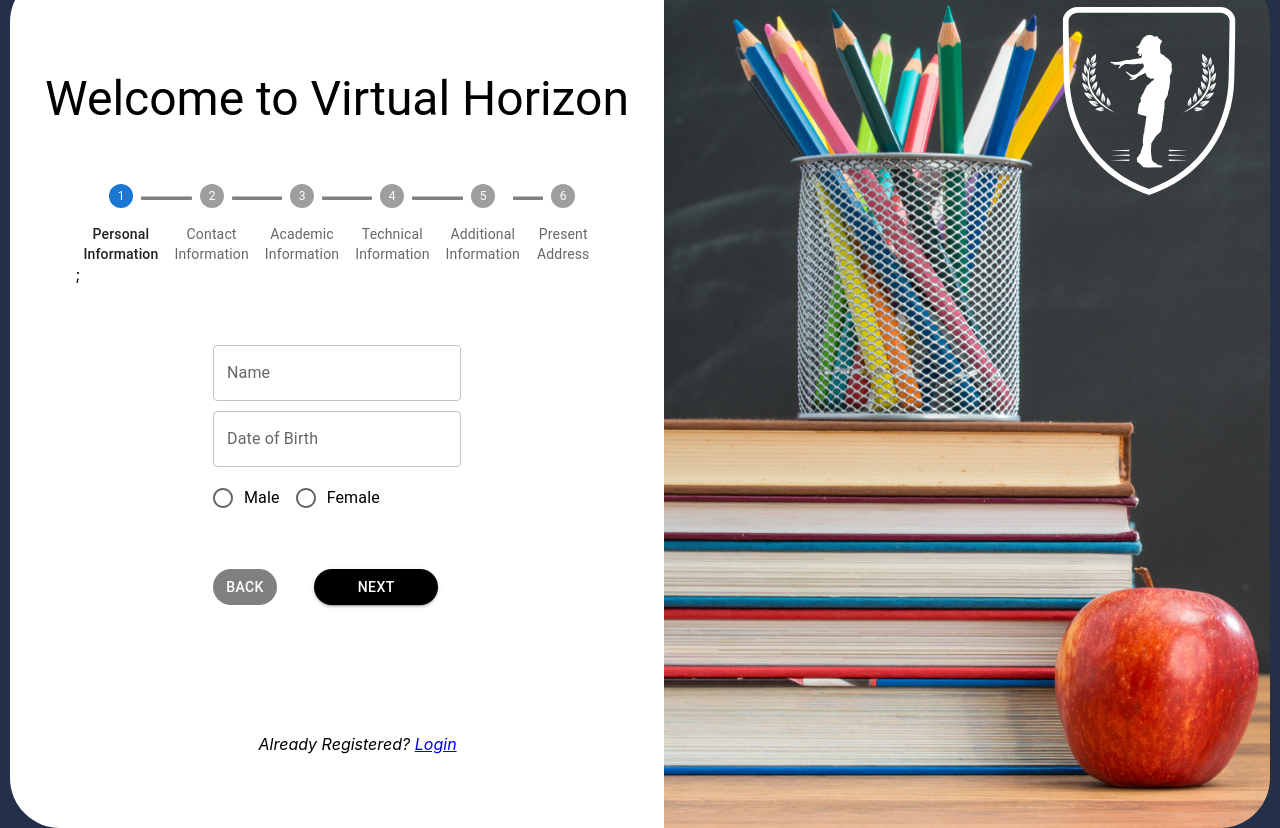
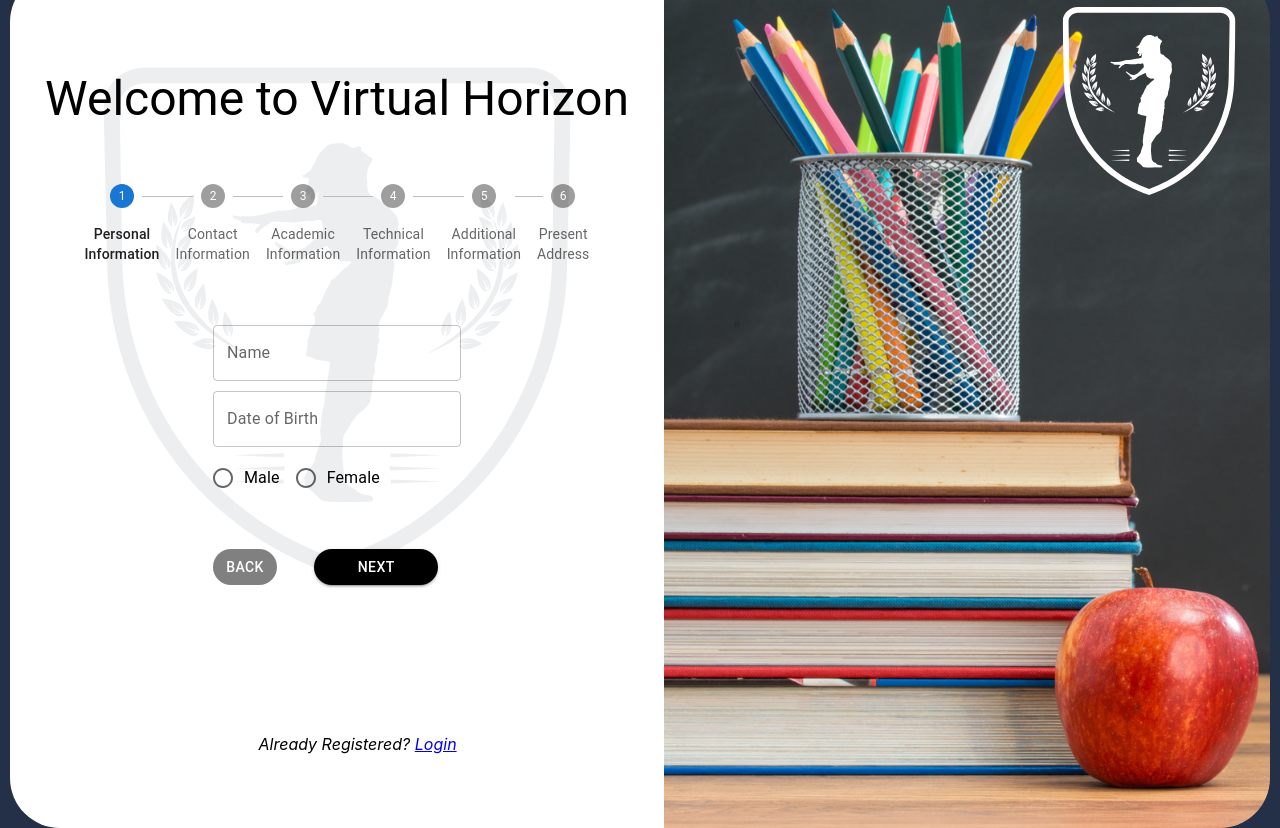
Before and after one commit to vacaramin/Virtual-Horizon, a React (Create React App) app in the folder frontend/: page /sign-up in a window 1280 px wide. Built offline with nearby package versions, Linux system fonts and the light colour scheme.

Commit message:
bugs resolved on sign up page

```diff
--- a/frontend/src/Components/LoginScreen/Signin/Signin.css
+++ b/frontend/src/Components/LoginScreen/Signin/Signin.css
@@ -3,30 +3,24 @@
     height: 856px;
     background: #FFFFFF;
     border-radius: 50px 0px 0px 50px;
-}
-
-.left-rectangle{
     position: relative;
     top: 0;
     left: 0;
+    margin-left: 0px;
 }
 
-
-.left-rectangle {
-    margin-left: 0px;
-}
 .signinButton {
     position: absolute;
     width: 45%;
     height: 8%;
     left: 25%;
-    top: 68%;
+    top: 72%;
 
     display: flex;
     justify-content: center;
     align-items: center;
 
-    background: #000000;
+    background: #243047;
     border-radius: 76px;
 
     text-align: center;
@@ -35,29 +29,20 @@
     font-size: 20px;
     color: #FFFFFF;
 }
+
 .signinButton:hover {
-    background: rgb(71, 71, 71);
+    background: #f7cb46;
+    color: black;
 }
 
-
-
-
-
-
-/* Sign In */
 .Welcome-Text {
     position: relative;
     text-align: center;
     font-family: 'Roboto';
     font-size: 48px;
-
     color: #000000;
+    margin-top: 15%;
 }
-
-.left-rectangle {
-    position: relative;
-}
-
 
 .EmailText {
     position: absolute;
@@ -80,8 +65,9 @@
     margin-bottom: 10px;
     padding: 5px;
     font-size: 16px;
-    width: 43%;
+    width: 25%;
     outline: none;
+    opacity: 0.7;
 }
 
 .passwordTex {
@@ -96,7 +82,6 @@
     color: #000000;
 }
 
-
 .input-pw1 {
     position: absolute;
     top: 55%;
@@ -106,19 +91,16 @@
     margin-bottom: 10px;
     padding: 5px;
     font-size: 16px;
-    width: 43%;
+    width: 23%;
     outline: none;
+    opacity: 0.7;
 }
-
 
 .rectangle {
     width: 100%;
     height: 10%;
-
 }
 
-.login-logo{
+.login-logo {
     width: 100%;
-
-
 }
--- a/frontend/src/Components/LoginScreen/Signin/Signin.jsx
+++ b/frontend/src/Components/LoginScreen/Signin/Signin.jsx
@@ -1,16 +1,20 @@
 import React from "react";
 import './Signin.css'
 import logo from './logo.svg'
+
+import logo2 from './Logo2.svg'
 import { Link } from 'react-router-dom';
 function Signin(props) {
   if (props.type === 'student'){
     return (
     <div className="left-rectangle">
       <div className="rectangle">
-        <img src={logo} alt="logo" class="login-logo" />
-      </div>
+      <img src={logo2} alt="logo" width={'100%'} style={{opacity:0.2, marginBottom: '5%'}} />
+
+     </div>
 
       <div>
+
         <div className="Welcome-Text">Welcome to Virtual Horizon<br/> </div>
 
       </div>
--- a/frontend/src/Components/SignupScreen/SignupForm/SignUpForm.jsx
+++ b/frontend/src/Components/SignupScreen/SignupForm/SignUpForm.jsx
@@ -2,8 +2,7 @@ import React, { useState } from "react";
 import "./SignupForm.css";
 import { styled } from "@mui/system";
 import { Stepper, Step, StepLabel } from "@mui/material";
-import { withStyles } from '@material-ui/core/styles';
-import { StepConnector } from '@mui/material';
+
 
 import {
   Button,
@@ -14,7 +13,7 @@ import {
   RadioGroup,
   Radio,
 } from "@mui/material";
-import { hover } from "@testing-library/user-event/dist/hover";
+
 
 const Container = styled("div")({
   width: "80%",
@@ -25,7 +24,7 @@ const Container = styled("div")({
   margin: "0 auto",
 });
 const StepperContainer = styled("div")({
-  margin: "7% 0", // Adjust the margin as needed to position the steps
+  margin: "7%",
 });
 
 const BackButton = styled(Button)({
@@ -34,11 +33,11 @@ const BackButton = styled(Button)({
   borderRadius: "76px",
   width: "20%",
   color: "white",
-  ":hover": {
+  "&:hover": {
     background: "#f7cb46",
     color: "black",
   },
-  ":disabled": {
+  "&:disabled": {
     background: "gray",
     color: "white",
   },
@@ -50,7 +49,7 @@ const NextButton = styled(Button)({
   borderRadius: "76px",
   color: "white",
   width: "50%",
-  ":hover": {
+  "&:hover": {
     background: "#f7cb46",
     color: "black",
   },
@@ -61,6 +60,7 @@ const Instructions = styled(Typography)({
   marginBottom: "20%",
 });
 
+
 const steps = [
   "Personal Information",
   "Contact Information",
@@ -69,25 +69,7 @@ const steps = [
   "Additional Information",
   "Present Address",
 ];
-// Custom styles for the StepConnector
-const CustomStepConnector = withStyles({
-    active: {
-      '& $line': {
-        backgroundColor: 'red', // Color for the active (selected) step
-      },
-    },
-    completed: {
-      '& $line': {
-        backgroundColor: 'green', // Color for the completed steps
-      },
-    },
-    line: {
-      height: 3, // Adjust the height of the connector line
-      border: 0,
-      backgroundColor: 'gray', // Color for the default (unselected) steps
-      borderRadius: 1,
-    },
-  })(StepConnector);
+
 
 const SignupForm = () => {
   const [activeStep, setActiveStep] = useState(0);
@@ -203,18 +185,15 @@ const SignupForm = () => {
   return (
     <Container>
       <StepperContainer>
-        <Stepper
-          activeStep={activeStep}
-          alternativeLabel
-          connector={<CustomStepConnector />}
-        >
-          {steps.map((label) => (
+        <Stepper activeStep={activeStep} alternativeLabel>
+          {steps.map((label, index) => (
             <Step key={label}>
-              <StepLabel>{label}</StepLabel>
+              <StepLabel>
+                {label}
+              </StepLabel>
             </Step>
           ))}
         </Stepper>
-        ;
       </StepperContainer>
       <div>
         {activeStep === steps.length ? (
--- a/frontend/src/Components/SignupScreen/SignupForm/SignupForm.css
+++ b/frontend/src/Components/SignupScreen/SignupForm/SignupForm.css
@@ -1,7 +1,7 @@
-.default-step {
+.MuiStepIcon-active {
     color: gray; /* Default color for unselected steps */
   }
 
-  .selected-step {
+  .MuiStepIcon-completed {
     color: red; /* Color for the selected step */
   }
--- a/frontend/src/Components/SignupScreen/SignupScreen.js
+++ b/frontend/src/Components/SignupScreen/SignupScreen.js
@@ -2,13 +2,15 @@ import './SignupScreen.css';
 import { Link } from 'react-router-dom';
 import React from 'react';
 import logo from './logo.svg'
-import Button from '@mui/material/Button';
+import logo2 from './Logo2.svg'
 import SignupForm from './SignupForm/SignUpForm';
 function SignupScreen() {
     return (
 
         <div className="SignupScreen">
             <div className='left-rectangle'>
+            <img src={logo2} alt="logo" width={'100%'} style={{position: 'absolute', opacity:0.08, marginBottom: '5%'}} />
+
                 <div className='Welcome-Text1'>Welcome to Virtual Horizon</div>
                 <br/>
 
```
Also changed, not shown: frontend/src/Components/LoginScreen/Signin/Logo2.svg (added), frontend/src/Components/SignupScreen/Logo2.svg (added).
